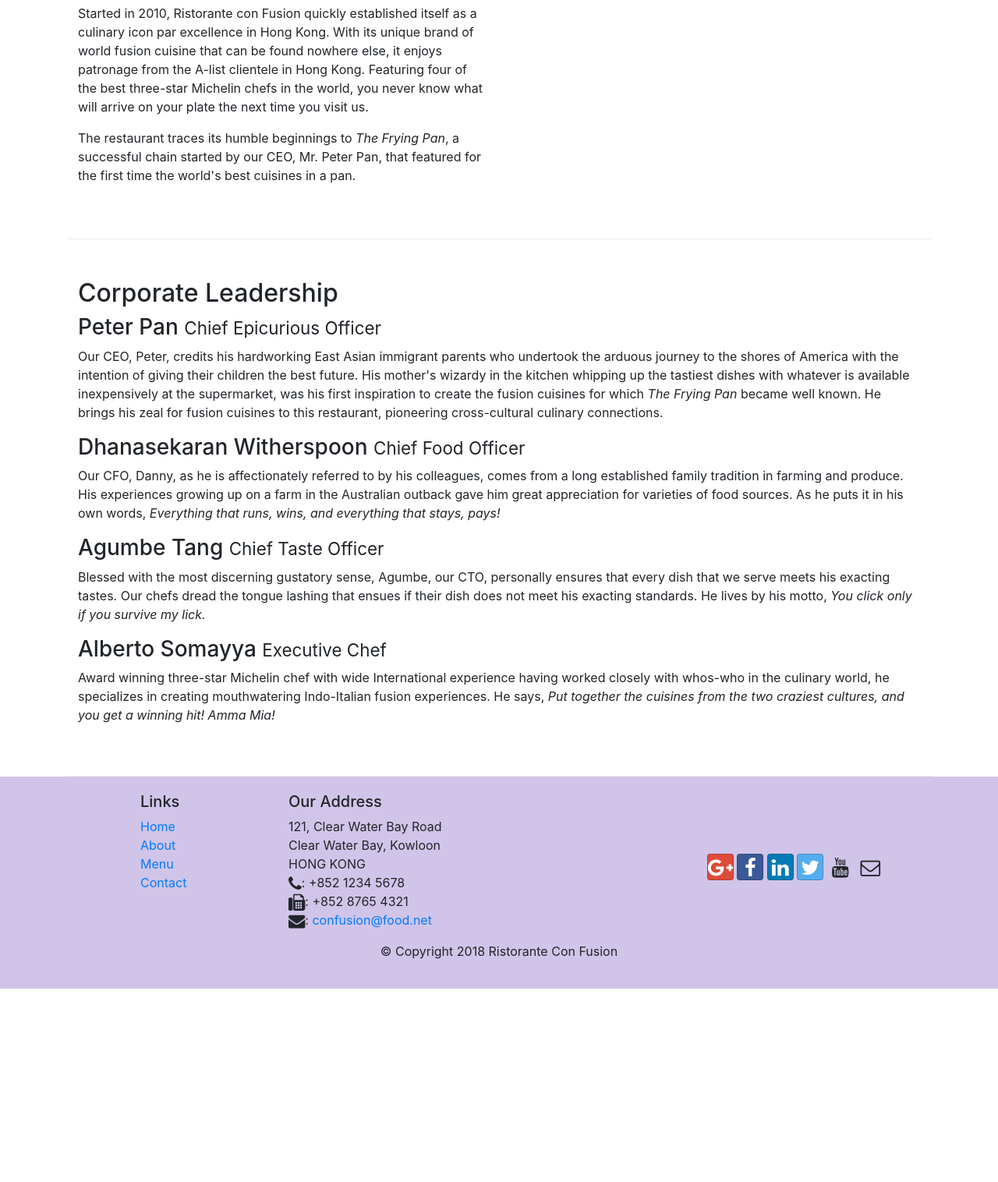
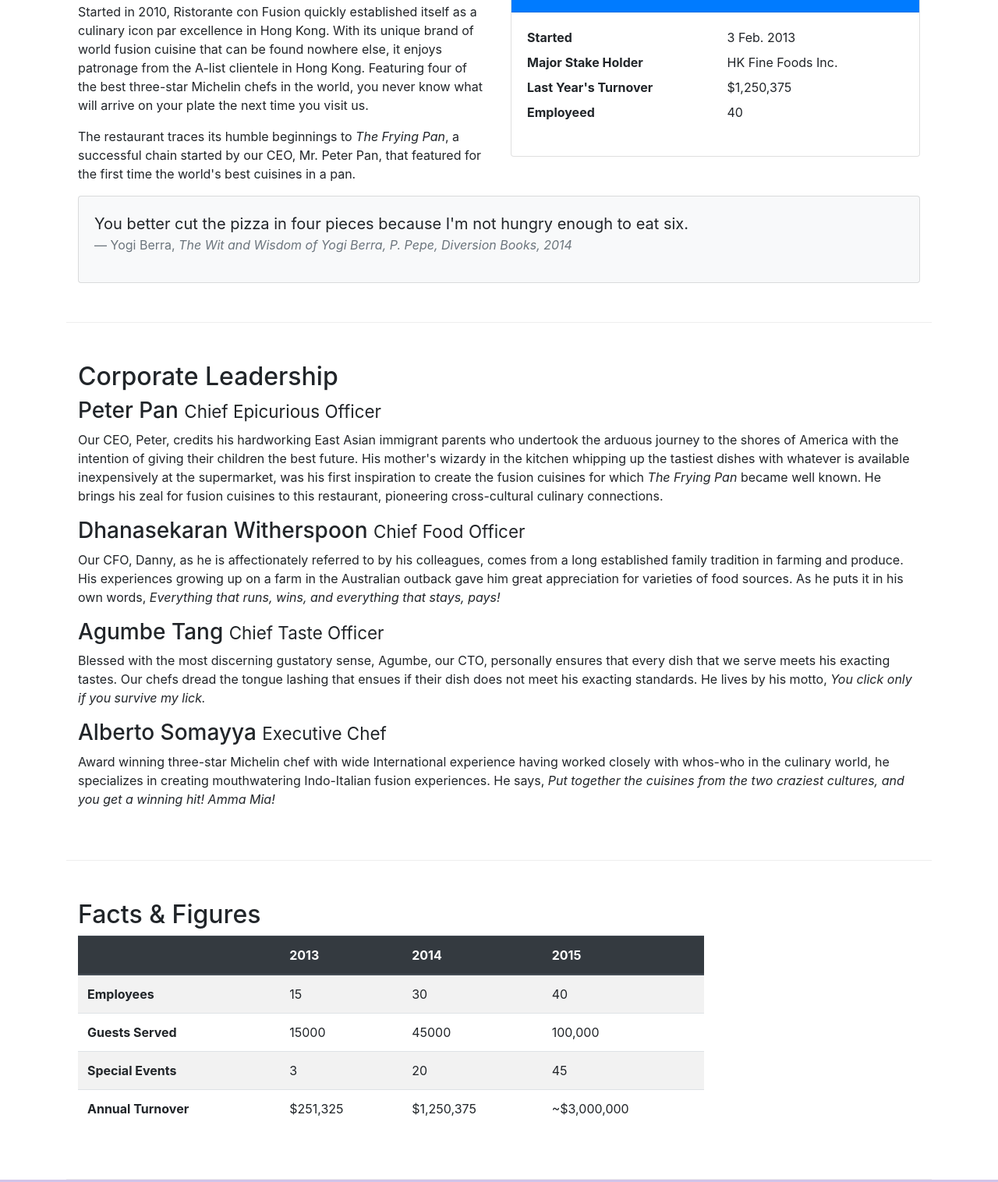
Before and after one commit to dnyanadaSG/BootStrap_Assignmnet1, a website: page aboutus.html in a window 1280 px wide. Shown: the part 558-2074 px from the top of the page at 78% size. Before the commit the page ends 1826 px from the top, so only its background shows below. Drawn offline with nearby package versions, Linux system fonts and the light colour scheme.

Commit message:
Tables and Cards

```diff
--- a/aboutus.html
+++ b/aboutus.html
@@ -21,7 +21,7 @@
             <button class="navbar-toggler" type="button" data-toggle="collapse" data-target="#Navbar">
                 <span class="navbar-toggler-icon"></span>
             </button>
-            <a class="navbar-brand mr-auto" href="./index.html">Nice Interactive Solutions</a>
+            <a class="navbar-brand mr-auto" href="./index.html">My Restaurant</a>
             <div class="collapse navbar-collapse" id="Navbar">
                 <ul class="navbar-nav mr-auto">
                     <li class="nav-item"><a class="nav-link" href="./index.html"><span class="fa fa-home fa-lg"></span> Home</a></li>
@@ -59,8 +59,8 @@
             </div>
         </div>
 
-        <div class="row row-content align-items-center">
-            <div class="col-12 col-sm-6">
+        <div class="row row-content">
+            <div class="col-sm-6">
                 <h2>Our History</h2>
                 <p>Started in 2010, Ristorante con Fusion quickly established itself as a culinary icon par excellence
                     in Hong Kong. With its unique brand of world fusion cuisine that can be found nowhere else, it
@@ -71,6 +71,37 @@
                     our CEO, Mr. Peter Pan, that featured for the first time the world's best cuisines in a pan.</p>
             </div>
             <div class="col-12 col-sm-6">
+                <div class="card">
+                    <h3 class="card-header bg-primary text-white">
+                        Facts At a Glance
+                    </h3>
+                    <div class="card-body">
+                        <dl class="row">
+                            <dt class="col-6">Started</dt>
+                            <dd class="col-6">3 Feb. 2013</dd>
+                            <dt class="col-6">Major Stake Holder</dt>
+                            <dd class="col-6">HK Fine Foods Inc.</dd>
+                            <dt class="col-6">Last Year's Turnover</dt>
+                            <dd class="col-6">$1,250,375</dd>
+                            <dt class="col-6">Employeed</dt>
+                            <dd class="col-6">40</dd>
+                        </dl>
+                    </div>
+                </div>
+            </div>
+            <div class="col-12">
+                <div class="card card-body bg-light">
+                    <blockquote class="blockquote">
+                        <p class="mb-0">
+                            You better cut the pizza in four pieces because I'm not hungry enough to eat six.
+                        </p>
+                        <footer class="blockquote-footer">Yogi Berra,
+                            <cite title="Source Title">The Wit and Wisdom of
+                                Yogi Berra, P. Pepe, Diversion Books, 2014
+                            </cite>
+                        </footer>
+                    </blockquote>
+                </div>
             </div>
         </div>
 
@@ -100,6 +131,56 @@
                     having worked closely with whos-who in the culinary world, he specializes in creating mouthwatering
                     Indo-Italian fusion experiences. He says, <em>Put together the cuisines from the two craziest
                         cultures, and you get a winning hit! Amma Mia!</em></p>
+            </div>
+        </div>
+
+        <div class="row row-content">
+            <div class="col-12 col-sm-9">
+                <h2>Facts &amp; Figures</h2>
+                <div class="table-responsive">
+                    <table class="table table-striped">
+                        <thead class="thead-dark">
+                            <tr>
+                                <th>&nbsp;</th>
+                                <th>2013</th>
+                                <th>2014</th>
+                                <th>2015</th>
+                            </tr>
+                        </thead>
+                        <tbody>
+                            <tr>
+                                <th>Employees</th>
+                                <td>15</td>
+                                <td>30</td>
+                                <td>40</td>
+                            </tr>
+
+                            <tr>
+                                <th>Guests Served</th>
+                                <td>15000</td>
+                                <td>45000</td>
+                                <td>100,000</td>
+                            </tr>
+
+                            <tr>
+                                <th>Special Events</th>
+                                <td>3</td>
+                                <td>20</td>
+                                <td>45</td>
+                            </tr>
+
+                            <tr>
+                                <th>Annual Turnover</th>
+                                <td>$251,325</td>
+                                <td>$1,250,375</td>
+                                <td>~$3,000,000</td>
+                            </tr>
+                        </tbody>
+                    </table>
+                </div>
+            </div>
+            <div class="col-12 col-sm-3">
+
             </div>
         </div>
     </div>
```
Also changed, not shown: contactus.html (+1 -1 lines), index.html (+1 -1 lines).
